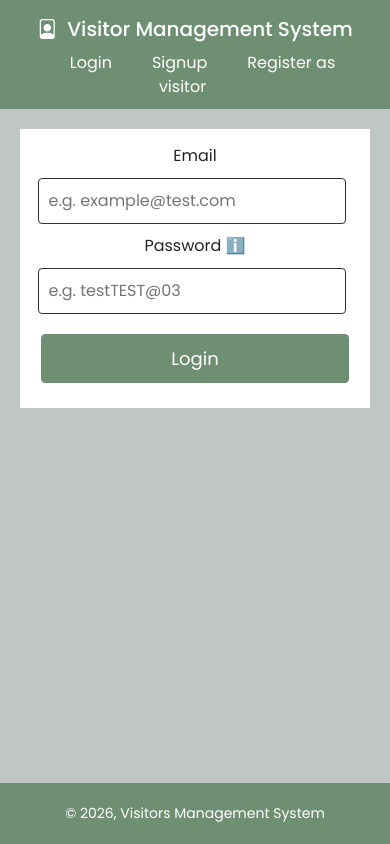
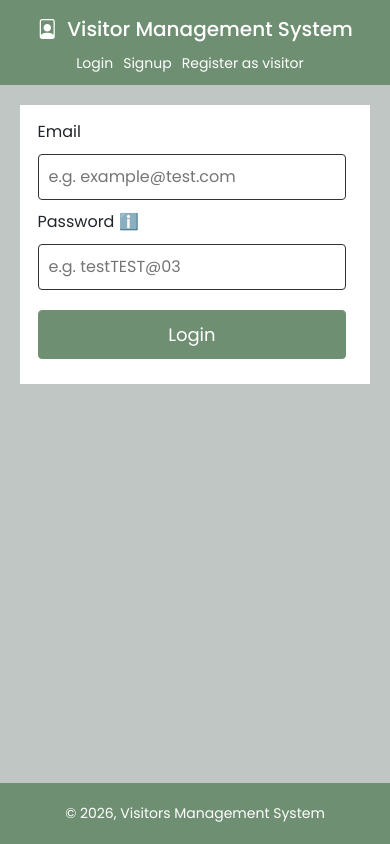
Before and after one commit to Manishakesarwani/Visitor-Management-System, a React (Create React App) app in the folder frontend/: page /login in a window 390 px wide. Built offline with nearby package versions, Linux system fonts and the light colour scheme.

Commit message:
css updated

```diff
--- a/frontend/src/index.css
+++ b/frontend/src/index.css
@@ -533,6 +533,9 @@ footer{
   .container{
     width: 100%;
     display: block !important;
+    /* text-align: center; */
+  }
+  header .container a, header .container nav{
     text-align: center;
   }
   header nav div span{
@@ -556,3 +559,9 @@ footer{
     font-size: 14px;
   }
 }
+@media screen and (max-width: 400px) {
+  nav a{
+    font-size: 14px;
+    padding: 0 !important;
+  }
+}
```
